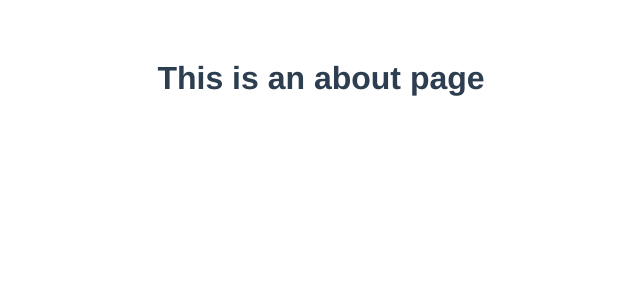
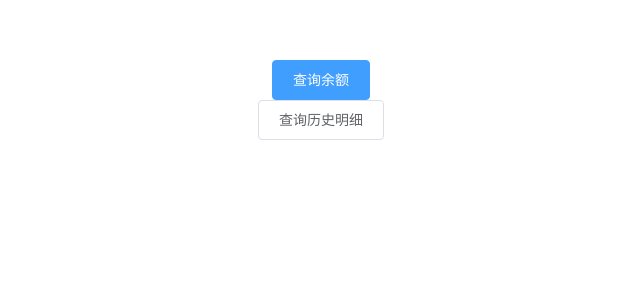
Before and after one commit to hunji/pay-front, a Vue app in the folder app/pay-front/: page /#/about in a window 1280 px wide. Shown: the top 300 px of the page, without its empty margins (319-959 px from the left). Built offline with nearby package versions, Linux system fonts and the light colour scheme.

Commit message:
完成跨域和基本页面的测试

```diff
--- a/app/pay-front/src/plugins/axios.js
+++ b/app/pay-front/src/plugins/axios.js
@@ -1,3 +1,4 @@
+/* eslint-disable */
 "use strict";
 
 import Vue from 'vue';
@@ -12,6 +13,11 @@ let config = {
   // baseURL: process.env.baseURL || process.env.apiUrl || ""
   // timeout: 60 * 1000, // Timeout
   // withCredentials: true, // Check cross-site Access-Control
+  timeout: 1000 * 30,
+  withCredentials: true,
+  headers: {
+    'Content-Type': 'application/json; charset=utf-8'
+  }
 };
 
 const _axios = axios.create(config);
--- a/app/pay-front/src/views/About.vue
+++ b/app/pay-front/src/views/About.vue
@@ -1,5 +1,51 @@
 <template>
   <div class="about">
-    <h1>This is an about page</h1>
+    <el-button  type="primary" @click="getBalance()">查询余额</el-button>
+    <span>{{ balance }}</span>
+    <br/>
+    <el-button  @click="getHistoryData()">查询历史明细</el-button>
+    <ul>
+      <li v-for="test in testData" :key="test.uniquekey">
+        <p>{{test.author_name}} {{test.date}}</p>
+        <img :src="test.thumbnail_pic_s">
+        <span>{{test.title}}</span>
+        <span>{{test.url}}</span>
+      </li>
+    </ul>
   </div>
 </template>
+
+<script>
+export default {
+  data () {
+    return {
+      balance: '',
+      historyData: [],
+      testData: []
+    }
+  },
+  methods: {
+    getBalance () {
+      this.balance = '当前余额为' + 20
+    },
+    getHistoryData () {
+      this.historyData = [
+        {
+          id: 1,
+          msg: '1msg'
+        },
+        {
+          id: 2,
+          msg: '2msg'
+        }
+      ]
+      this.axios.get('/api/index??type=top&key=fad630a594f82346e9142ba8a33bb5b6')
+        .then(({ data }) => {
+          if (data && data.result.stat === '1') {
+            this.testData = data.result.data
+          }
+        })
+    }
+  }
+}
+</script>
--- a/app/pay-front/vue.config.js
+++ b/app/pay-front/vue.config.js
@@ -153,7 +153,7 @@ module.exports = {
   parallel: require('os').cpus().length > 1,
   pwa: {},
   devServer: {
-    open: IS_PROD,
+    open: true,
     host: '0.0.0.0',
     port: 8000,
     https: false,
@@ -161,7 +161,10 @@ module.exports = {
     proxy: {
       '/api': {
         target: process.env.VUE_APP_BASE_API || 'http://127.0.0.1:8080',
-        changeOrigin: true
+        changeOrigin: true,
+        pathRewrite: {
+          '^/api': ''
+        }
       }
     }
   }
```
Also changed, not shown: 2 other files (tests, documents, lock files or other folders).
